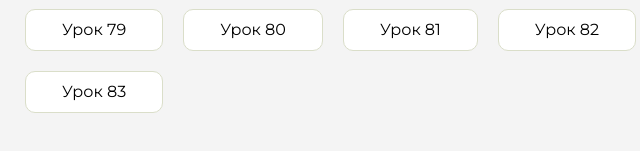
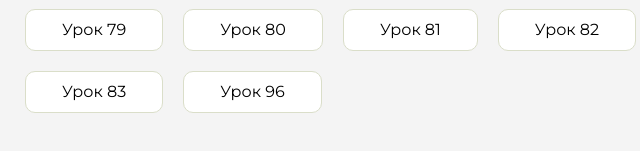
Before and after one commit to VeGaSViP/homework, a plain HTML site: page index.html in a window 1280 px wide. Shown: the part 415-566 px from the top of the page, 431-1071 px from the left. Drawn offline with Linux system fonts and the light colour scheme.

Commit message:
Update index.html

```diff
--- a/index.html
+++ b/index.html
@@ -146,6 +146,9 @@
                     <li class="content__list-item">
                         <a href="lesson83/index.html">Урок 83</a>
                     </li>
+                    <li class="content__list-item">
+                        <a href="lesson96/index.html">Урок 96</a>
+                    </li>
                 </ul>
             </div>
             <div class="content__block hidden" id="diplomBlock">
```
